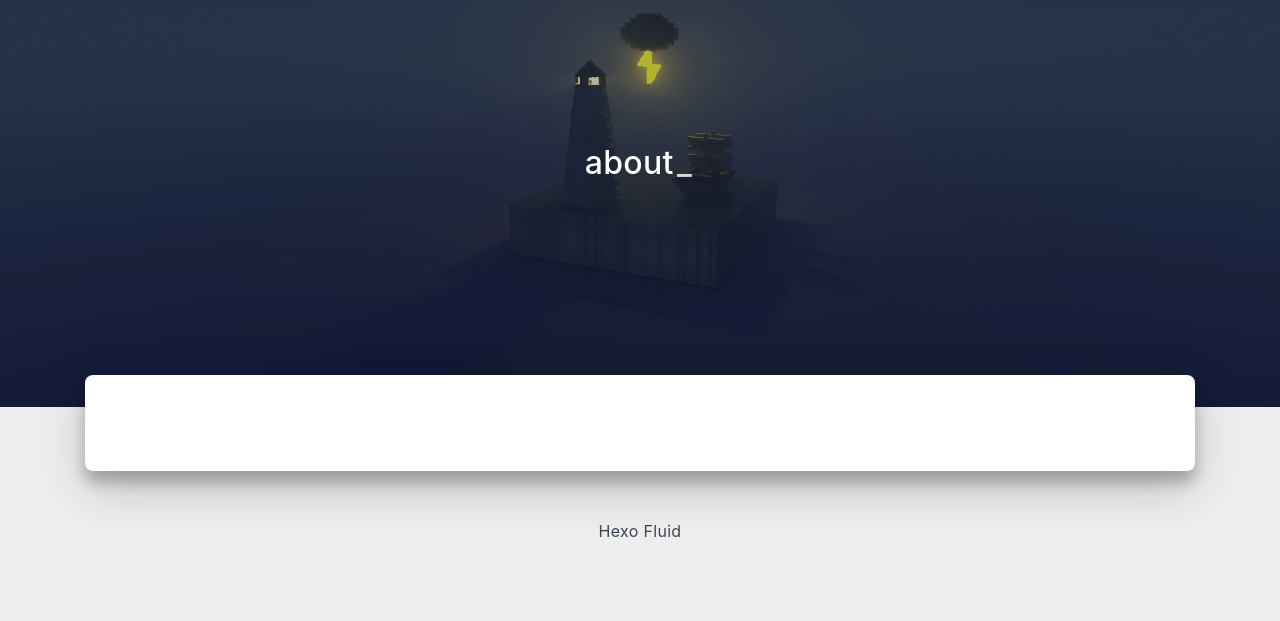
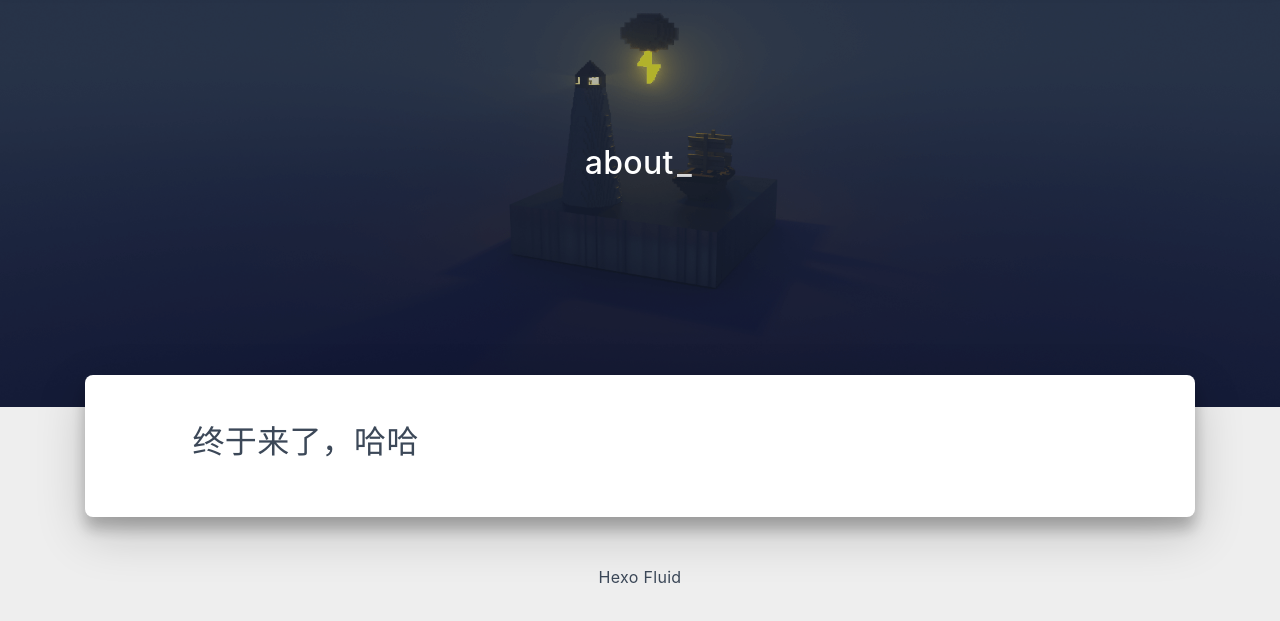
Before and after one commit to codershuai/codershuai.github.io, a plain HTML site: page about/index.html in a window 1280 px wide. Shown: the part 73-694 px from the top of the page. Drawn offline with nearby package versions, Linux system fonts and the light colour scheme; some packages are replaced by stand-ins of ours; a script that the page names is missing; some icons are missing; a small style sheet from the web is missing.

Commit message:
Site updated: 2024-01-31 15:03:48

```diff
--- a/about/index.html
+++ b/about/index.html
@@ -16,13 +16,15 @@
   <meta name="author" content="John Doe">
   <meta name="keywords" content="">
 
-    <meta property="og:type" content="website">
+    <meta name="description" content="终于来了，哈哈">
+<meta property="og:type" content="website">
 <meta property="og:title" content="about">
 <meta property="og:url" content="http://example.com/about/index.html">
 <meta property="og:site_name" content="Hexo">
+<meta property="og:description" content="终于来了，哈哈">
 <meta property="og:locale" content="zh_CN">
 <meta property="article:published_time" content="2024-01-31T06:40:19.000Z">
-<meta property="article:modified_time" content="2024-01-31T06:40:19.201Z">
+<meta property="article:modified_time" content="2024-01-31T07:02:30.876Z">
 <meta property="article:author" content="John Doe">
 <meta name="twitter:card" content="summary_large_image">
 
@@ -216,7 +218,7 @@
 
 
 <article class="page-content">
-
+  <h2 id="终于来了，哈哈"><a href="#终于来了，哈哈" class="headerlink" title="终于来了，哈哈"></a>终于来了，哈哈</h2>
 
 
 
```
